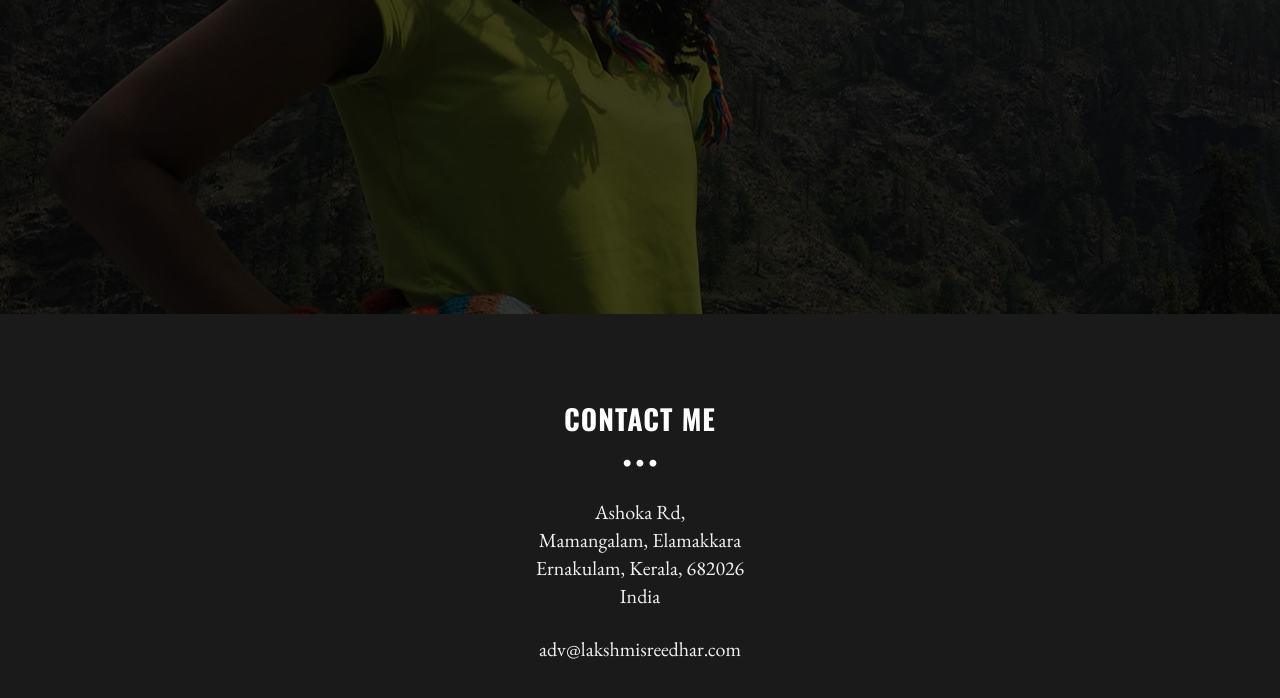
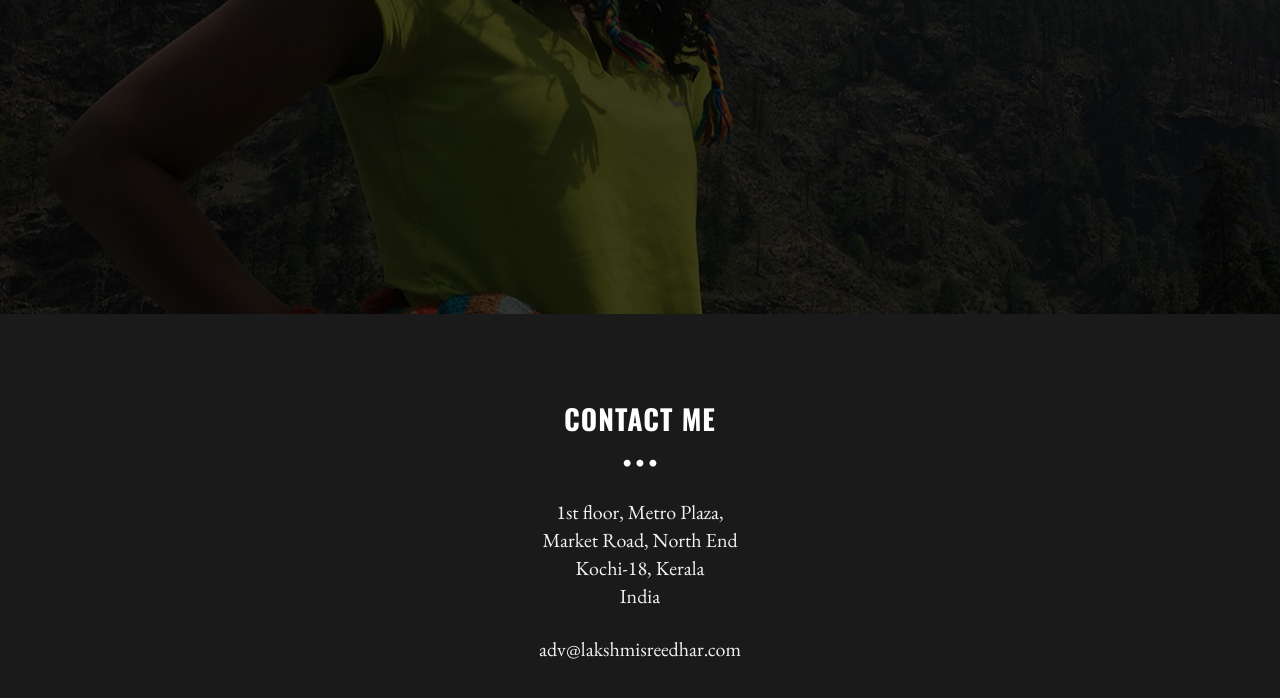
Before and after one commit to zachariasmanuel/lssite, a plain HTML site: page index.html in a window 1280 px wide. Shown: the part 491-1189 px from the top of the page. Drawn offline with nearby package versions, Linux system fonts and the light colour scheme.

Commit message:
Update index.html

```diff
--- a/index.html
+++ b/index.html
@@ -111,7 +111,7 @@
                 <p class="centered"><i class="icon icon-circle"></i><i class="icon icon-circle"></i><i class="icon icon-circle"></i></p>
 
                 <div class="col-lg-6 col-lg-offset-3">
-                    <p>Ashoka Rd,<br/>Mamangalam, Elamakkara<br/>Ernakulam, Kerala, 682026<br/>India</p>
+                    <p>1st floor, Metro Plaza,<br/>Market Road, North End<br/>Kochi-18, Kerala<br/>India</p>
                     <p>adv@lakshmisreedhar.com</p>
                 </div>
             </div>
```
